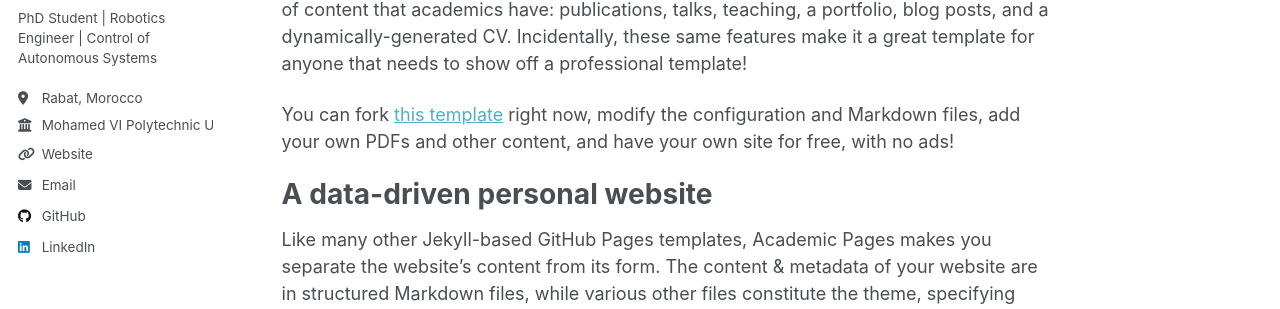
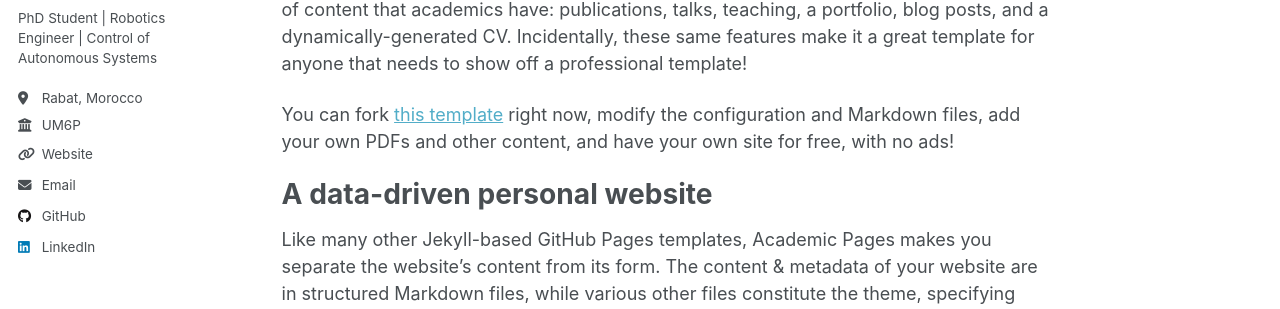
Before and after one commit to Anaskherro/anaskherro.github.io, a Jekyll site: the page built from _pages/about.md, in a window 1280 px wide. Shown: the part 308-617 px from the top of the page. Built offline with Jekyll 4.4.1, drawn with Linux system fonts in a browser that asks for light colours; a script that is not in the unit is left out.

Commit message:
update config

```diff
--- a/_config.yml
+++ b/_config.yml
@@ -28,7 +28,7 @@ author:
   pronouns         : # example: "she/her"
   bio              : "PhD Student | Robotics Engineer | Control of Autonomous Systems"
   location         : "Rabat, Morocco"
-  employer         : "Mohamed VI Polytechnic University \n (UM6P)"
+  employer         : "UM6P"
   uri              : https://um6p.ma
   email            : "anas.kherro@um6p.ma"
 
```
